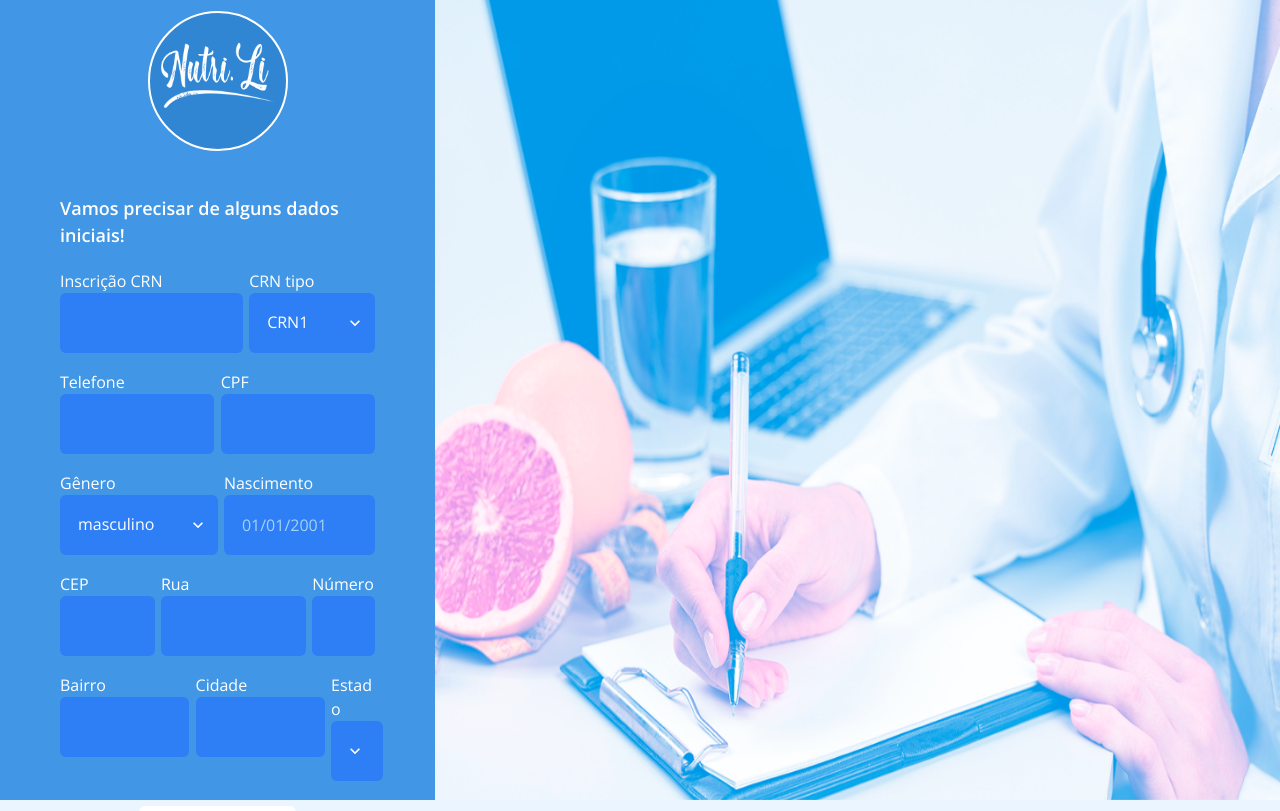
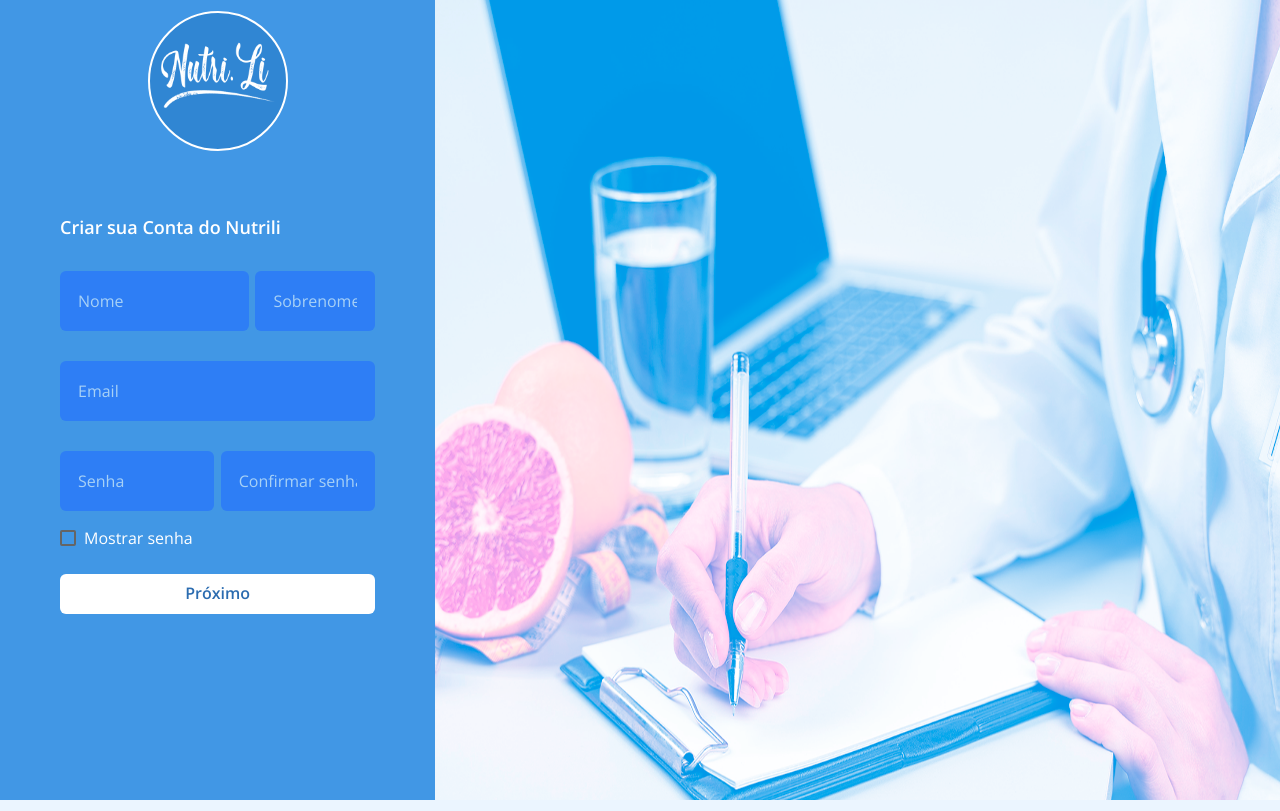
Before and after one commit to Victor-Kings/nutrili-web, a Next.js app: page /registration in a window 1280 px wide. Built offline with nearby package versions, Linux system fonts and the light colour scheme.

Commit message:
get form datas

```diff
--- a/package.json
+++ b/package.json
@@ -32,6 +32,7 @@
     "react": "17.0.2",
     "react-datepicker": "^4.1.1",
     "react-dom": "17.0.2",
+    "react-hook-form": "^7.16.2",
     "react-input-mask": "^2.0.4",
     "react-modal": "^3.14.3",
     "react-native-masked-text": "^1.13.0",
--- a/src/components/RegistrationSteps/DefaultStep/DefaultStep.tsx
+++ b/src/components/RegistrationSteps/DefaultStep/DefaultStep.tsx
@@ -1,15 +1,30 @@
-import { Flex, Text, Input, Button, Image, Checkbox } from '@chakra-ui/react'
-import { useState } from 'react'
+import { useRef } from 'react'
+import {
+  Flex,
+  Text,
+  Input,
+  Button,
+  Checkbox,
+  FormControl,
+} from '@chakra-ui/react'
 import { IDefaultStep } from './DesaultStep.interface'
-import Link from 'next/link'
+import { useForm } from "react-hook-form";
 
 export default function DefaultStep({
-  handleClick,
+  showPassword,
   show,
-  checkedItems
+  checkedItems,
+  handlerNextStep
 }: IDefaultStep) {
+  const { handleSubmit, register, watch, formState: { errors, isSubmitting } } = useForm();
+  function onSubmit(values) {
+    handlerNextStep(values,true)
+  }
+  const password = useRef({});
+  password.current = watch("password", "");
   return (
-    <>
+    <form onSubmit={handleSubmit(onSubmit)}>
+      <FormControl isInvalid={errors.name}>
         <Text
           fontWeight="semibold"
           color="white"
@@ -27,6 +42,7 @@ export default function DefaultStep({
           justifyContent="space-between"
         >
           <Input
+            id="name"
             placeholder="Nome"
             _placeholder={{ color: 'blue.10' }}
             name="nome"
@@ -37,12 +53,17 @@ export default function DefaultStep({
             _hover={{ color: 'blue.110' }}
             width={['100%', '60%']}
             height={['40px', '60px']}
+            {...register("name", {
+              required: "O nome é obrigatório",
+              minLength: { value: 4, message: "Tamanho minimo deve ser 4" }
+            })}
           />
 
           <Input
             placeholder="Sobrenome"
             _placeholder={{ color: 'blue.10' }}
-          name="second_name"
+            name="Last_Name"
+            id="Last_Name"
             type="text"
             focusBorderColor="blue.110"
             bgColor="blue.110"
@@ -51,6 +72,10 @@ export default function DefaultStep({
             _hover={{ color: 'blue.110' }}
             width={['100%', '38%']}
             height={['40px', '60px']}
+            {...register("Last_Name", {
+              required:  "O Sobrenome é obrigatório",
+              minLength: { value: 4, message: "Tamanho minimo deve ser 4" }
+            })}
           />
         </Flex>
         <Flex
@@ -63,6 +88,7 @@ export default function DefaultStep({
             placeholder="Email"
             _placeholder={{ color: 'blue.10' }}
             name="email"
+            id="email"
             type="email"
             focusBorderColor="blue.110"
             bgColor="blue.110"
@@ -70,6 +96,9 @@ export default function DefaultStep({
             _hover={{ color: 'blue.110' }}
             width="100%"
             height={['40px', '60px']}
+            {...register("email", {
+              required: "This is required",
+            })}
           />
         </Flex>
         <Flex
@@ -81,7 +110,8 @@ export default function DefaultStep({
           <Input
             placeholder="Senha"
             _placeholder={{ color: 'blue.10' }}
-          name="senha"
+            name="password"
+            id="password"
             type={show ? 'text' : 'password'}
             focusBorderColor="blue.110"
             bgColor="blue.110"
@@ -89,12 +119,19 @@ export default function DefaultStep({
             _hover={{ color: 'blue.110' }}
             width={['100%', '49%']}
             height={['40px', '60px']}
+            {...register("password", {
+              required: "Senha é obrigatório",
+              minLength: {
+                value: 8,
+                message: "Senha deve ter mais de 8 caracteres"
+              }
+            })}
           />
-
           <Input
             placeholder="Confirmar senha"
             _placeholder={{ color: 'blue.10' }}
-          name="password"
+            name="password_repeat"
+            id="password_repeat"
             type={show ? 'text' : 'password'}
             focusBorderColor="blue.110"
             bgColor="blue.110"
@@ -103,14 +140,20 @@ export default function DefaultStep({
             _hover={{ color: 'blue.110' }}
             width={['100%', '49%']}
             height={['40px', '60px']}
+            {...register("password_repeat", {
+              validate: value =>
+                value === password.current || "Senhas devem ser identicas"
+            })}
           />
         </Flex>
+        {errors.password && <p>{errors.password.message}</p>}
+        {errors.password_repeat && <p>{errors.password_repeat.message}</p>}
         <Flex flexDir="row" justifyContent="flex-start" w="100%" pt="15px">
-        <Checkbox isChecked={checkedItems} onChange={(e) => handleClick(e)}>
+          <Checkbox isChecked={checkedItems} onChange={(e) => showPassword(e)}>
             Mostrar senha
         </Checkbox>
         </Flex>
-      <Link href="/dashboard">
+      </FormControl>
       <Button
         type="submit"
         mt="6"
@@ -118,10 +161,11 @@ export default function DefaultStep({
         variant="ghost"
         bg="white"
         width="100%"
+        isLoading={isSubmitting}
       >
         Próximo
       </Button>
-      </Link>
-    </>
+
+    </form>
   )
 }
--- a/src/components/RegistrationSteps/DefaultStep/DesaultStep.interface.tsx
+++ b/src/components/RegistrationSteps/DefaultStep/DesaultStep.interface.tsx
@@ -3,5 +3,6 @@ import { ChangeEvent } from 'toasted-notes/node_modules/@types/react'
 export interface IDefaultStep {
   show: boolean
   checkedItems: boolean
-  handleClick: (e: ChangeEvent) => void
+  showPassword: (e: ChangeEvent) => void
+  handlerNextStep:(value:any, isDefaultStep:boolean) => void
 }
--- a/src/components/RegistrationSteps/DetailStep/DetailStep.interface.tsx
+++ b/src/components/RegistrationSteps/DetailStep/DetailStep.interface.tsx
@@ -1,5 +1,3 @@
-import { ChangeEvent } from 'toasted-notes/node_modules/@types/react'
-
 export interface IDetailStep {
-  handleClick: (e: ChangeEvent) => void
+  handlerNextStep: (values: any) => void
 }
--- a/src/components/RegistrationSteps/DetailStep/DetailStep.tsx
+++ b/src/components/RegistrationSteps/DetailStep/DetailStep.tsx
@@ -1,11 +1,12 @@
-import { Flex, Text, Input, Button, Select } from '@chakra-ui/react'
-import { useState } from 'react'
+import { Flex, Text, Input, Button, Select, FormControl } from '@chakra-ui/react'
 import { IDetailStep } from './DetailStep.interface'
 import InputMask from 'react-input-mask'
-import Link from 'next/link'
+import { useForm } from "react-hook-form";
 
-export default function DetailStep({ handleClick }: IDetailStep) {
-  const [tel, setTel] = useState('')
+export default function DetailStep({ handlerNextStep }: IDetailStep) {
+  const { handleSubmit, register, watch, formState: { errors, isSubmitting } } = useForm();
+
+
   const gender = ['masculino', 'feminino']
   const countryState = [
     'AC',
@@ -48,7 +49,12 @@ export default function DetailStep({ handleClick }: IDetailStep) {
     'CRN9',
     'CRN10'
   ]
+  function onSubmit(values) {
+    handlerNextStep(values)
+  }
   return (
+    <form onSubmit={handleSubmit(onSubmit)}>
+      <FormControl isInvalid={errors.name}>
         <Flex flexDir="column" alignItems="center" pb="10%">
           <Text
             fontWeight="semibold"
@@ -71,7 +77,8 @@ export default function DetailStep({ handleClick }: IDetailStep) {
               <Text>Inscrição CRN</Text>
               <Input
                 _placeholder={{ color: 'blue.10' }}
-            name="registrationOfCRN"
+                id="CRN"
+                name="CRN"
                 type="text"
                 focusBorderColor="blue.110"
                 bgColor="blue.110"
@@ -79,6 +86,10 @@ export default function DetailStep({ handleClick }: IDetailStep) {
                 _hover={{ color: 'blue.10' }}
                 height={['40px', '60px']}
                 _focusVisible={{ color: 'blue.110', backgroundColor: 'white' }}
+                {...register("CRN", {
+                  required: "O CRN é obrigatório",
+                  minLength: { value: 4, message: "Tamanho minimo deve ser 4" }
+                })}
               />
             </Flex>
             <Flex flexDir={'column'} width={['100%', '40%']}>
@@ -86,8 +97,8 @@ export default function DetailStep({ handleClick }: IDetailStep) {
               <Select
                 placeholder=""
                 _placeholder={{ color: 'blue.110' }}
-            name="tpesOfCRN"
-            type="text"
+                id="CRN_type"
+                name="CRN_type"
                 focusBorderColor="blue.110"
                 bgColor="blue.110"
                 variant="filled"
@@ -95,6 +106,9 @@ export default function DetailStep({ handleClick }: IDetailStep) {
                 height={['40px', '60px']}
                 _focusVisible={{ color: 'blue.110', backgroundColor: 'white' }}
                 bg="blue.110"
+                {...register("CRN_type", {
+                  required: "Selecione um tipo de CRN",
+                })}
               >
                 {typesOfCRN.map((value) => (
                   <option key={value} value={value}>
@@ -126,7 +140,7 @@ export default function DetailStep({ handleClick }: IDetailStep) {
               <Input
                 _placeholder={{ color: 'blue.10' }}
                 name="telephone"
-            type="text"
+                id="phone"
                 as={InputMask}
                 maskChar={null}
                 mask="(99) 99999-9999"
@@ -136,12 +150,16 @@ export default function DetailStep({ handleClick }: IDetailStep) {
                 _hover={{ color: 'blue.10' }}
                 height={['40px', '60px']}
                 _focusVisible={{ color: 'blue.110', backgroundColor: 'white' }}
+                {...register("phone", {
+                  required: "O telefone é obrigatório",
+                })}
               />
             </Flex>
             <Flex flexDir={'column'} width={['100%', '49%']}>
               <Text>CPF</Text>
               <Input
                 _placeholder={{ color: 'blue.10' }}
+                id="cpf"
                 name="cpf"
                 type="text"
                 focusBorderColor="blue.110"
@@ -153,6 +171,9 @@ export default function DetailStep({ handleClick }: IDetailStep) {
                 _hover={{ color: 'blue.10' }}
                 height={['40px', '60px']}
                 _focusVisible={{ textColor: 'blue.110', backgroundColor: 'white' }}
+                {...register("cpf", {
+                  required: "O CPF é obrigatório",
+                })}
               />
             </Flex>
           </Flex>
@@ -178,6 +199,7 @@ export default function DetailStep({ handleClick }: IDetailStep) {
                 placeholder=""
                 _placeholder={{ color: 'blue.110' }}
                 name="gender"
+                id="gender"
                 type="text"
                 focusBorderColor="blue.110"
                 bgColor="blue.110"
@@ -186,6 +208,9 @@ export default function DetailStep({ handleClick }: IDetailStep) {
                 height={['40px', '60px']}
                 _focusVisible={{ color: 'blue.110', backgroundColor: 'white' }}
                 bg="blue.110"
+                {...register("gender", {
+                  required: "Selecione um genero",
+                })}
               >
                 {gender.map((value) => (
                   <option key={value} value={value}>
@@ -200,6 +225,7 @@ export default function DetailStep({ handleClick }: IDetailStep) {
                 placeholder="01/01/2001"
                 _placeholder={{ color: 'blue.10' }}
                 name="birth"
+                id="birth"
                 type="text"
                 as={InputMask}
                 maskChar={null}
@@ -210,8 +236,9 @@ export default function DetailStep({ handleClick }: IDetailStep) {
                 _hover={{ color: 'blue.10' }}
                 height={['40px', '60px']}
                 _focusVisible={{ color: 'blue.110', backgroundColor: 'white' }}
-            maxlength="10"
-            pattern="(0[1-9]|[12][0-9]|3[01])/(0[1-9]|1[012])/(19|20)\d{2}"
+                {...register("birth", {
+                  required: "Idade é obrigatório",
+                })}
               />
             </Flex>
           </Flex>
@@ -236,7 +263,8 @@ export default function DetailStep({ handleClick }: IDetailStep) {
               <Text>CEP</Text>
               <Input
                 _placeholder={{ color: 'blue.10' }}
-            name="postalCode"
+                name="postal_code"
+                id="postal_code"
                 type="text"
                 as={InputMask}
                 maskChar={null}
@@ -247,6 +275,9 @@ export default function DetailStep({ handleClick }: IDetailStep) {
                 _hover={{ color: 'blue.10' }}
                 height={['40px', '60px']}
                 _focusVisible={{ color: 'blue.110', backgroundColor: 'white' }}
+                {...register("postal_code", {
+                  required: "CEP é obrigatório",
+                })}
               />
             </Flex>
             <Flex flexDir={'column'} width={['100%', '46%']} mb={['4%', '0']}>
@@ -254,6 +285,7 @@ export default function DetailStep({ handleClick }: IDetailStep) {
               <Input
                 _placeholder={{ color: 'blue.10' }}
                 name="street"
+                id="street"
                 type="text"
                 focusBorderColor="blue.110"
                 bgColor="blue.110"
@@ -261,6 +293,9 @@ export default function DetailStep({ handleClick }: IDetailStep) {
                 _hover={{ color: 'blue.10' }}
                 height={['40px', '60px']}
                 _focusVisible={{ color: 'blue.110', backgroundColor: 'white' }}
+                {...register("street", {
+                  required: "Rua é obrigatório",
+                })}
               />
             </Flex>
             <Flex flexDir={'column'} width={['100%', '20%']}>
@@ -268,6 +303,7 @@ export default function DetailStep({ handleClick }: IDetailStep) {
               <Input
                 _placeholder={{ color: 'blue.10' }}
                 name="number"
+                id="number"
                 type="text"
                 as={InputMask}
                 maskChar={null}
@@ -278,6 +314,9 @@ export default function DetailStep({ handleClick }: IDetailStep) {
                 _hover={{ color: 'blue.10' }}
                 height={['40px', '60px']}
                 _focusVisible={{ color: 'blue.110', backgroundColor: 'white' }}
+                {...register("number", {
+                  required: "número é obrigatório",
+                })}
               />
             </Flex>
           </Flex>
@@ -303,6 +342,7 @@ export default function DetailStep({ handleClick }: IDetailStep) {
               <Input
                 _placeholder={{ color: 'blue.10' }}
                 name="neighborhood"
+                id="neighborhood"
                 type="text"
                 focusBorderColor="blue.110"
                 bgColor="blue.110"
@@ -310,6 +350,9 @@ export default function DetailStep({ handleClick }: IDetailStep) {
                 _hover={{ color: 'blue.10' }}
                 height={['40px', '60px']}
                 _focusVisible={{ color: 'blue.110', backgroundColor: 'white' }}
+                {...register("neighborhood", {
+                  required: "Bairro é obrigatório",
+                })}
               />
             </Flex>
             <Flex flexDir={'column'} width={['100%', '41%']} mb={['4%', '0']}>
@@ -317,6 +360,7 @@ export default function DetailStep({ handleClick }: IDetailStep) {
               <Input
                 _placeholder={{ color: 'blue.10' }}
                 name="city"
+                id="city"
                 type="text"
                 focusBorderColor="blue.110"
                 bgColor="blue.110"
@@ -324,6 +368,9 @@ export default function DetailStep({ handleClick }: IDetailStep) {
                 _hover={{ color: 'blue.10' }}
                 _focusVisible={{ color: 'blue.110', backgroundColor: 'white' }}
                 height={['40px', '60px']}
+                {...register("city", {
+                  required: "Cidade é obrigatório",
+                })}
               />
             </Flex>
             <Flex flexDir={'column'} width={['100%', '14%']}>
@@ -332,6 +379,7 @@ export default function DetailStep({ handleClick }: IDetailStep) {
                 placeholder="UF"
                 _placeholder={{ color: 'blue.110' }}
                 name="state"
+                id="state"
                 type="text"
                 focusBorderColor="blue.110"
                 bgColor="blue.110"
@@ -353,29 +401,30 @@ export default function DetailStep({ handleClick }: IDetailStep) {
                     borderRadius: '24px'
                   }
                 }}
+                {...register("state", {
+                  required: "Selecione uma cidade",
+                })}
               >
-            {countryState.map((value) => (
-              <option key={value} value={value}>
+                {countryState.map((value,index) => (
+                  <option key={`${value}+${index}`} value={value}>
                     {value}
                   </option>
                 ))}
               </Select>
             </Flex>
           </Flex>
-      <Link href="/dashboard">
           <Button
             type="submit"
-          mt="8%"
+            mt="6"
             colorScheme="blue"
             variant="ghost"
             bg="white"
-          width="50%"
-          height="5%"
-          minH="50px"
+            width="100%"
           >
-          Próxima
+            Cadastrar
           </Button>
-      </Link>
         </Flex>
+      </FormControl>
+    </form>
   )
 }
--- a/src/pages/registration.tsx
+++ b/src/pages/registration.tsx
@@ -1,18 +1,42 @@
-import { Flex, Text, Input, Button, Image, Checkbox } from '@chakra-ui/react'
-import { useState } from 'react'
-
-import Link from 'next/link'
+import { Flex, Image } from '@chakra-ui/react'
+import { useEffect, useState } from 'react'
 import DefaultStep from '../components/RegistrationSteps/DefaultStep/DefaultStep'
 import DetailStep from '../components/RegistrationSteps/DetailStep/DetailStep'
+
+interface DataUser {
+  Last_Name: string,
+  email: string,
+  name: string,
+  password: string,
+  password_repeat: string,
+  CRN: string,
+  CRN_type: string,
+  birth: string,
+  city: string,
+  cpf: string,
+  gender: string,
+  neighborhood: string,
+  number: string,
+  phone: string,
+  postal_code: string,
+  state: string,
+  street: string,
+}
 
 export default function Registration() {
   const [show, setShow] = useState(false)
   const [checkedItems, setCheckedItems] = useState(false)
-  const showDetailStep = true
-  const handleClick = (e) => {
+  const [showDetailStep, setShowDetailStep] = useState(false)
+  const showPassword = (e) => {
     setCheckedItems(e.target.checked)
     setShow(e.target.checked)
   }
+  const [data, setData] = useState<any>()
+  const handlerNextStep = (value: any, isDefaultStep = false) => {
+    setShowDetailStep(isDefaultStep)
+    setData({...value,...data})
+  }
+  console.log(data)
   return (
     <Flex justifyContent="flex-end" h="100vh">
       <Flex
@@ -59,15 +83,17 @@ export default function Registration() {
               borderRadius="50%"
             />
           </Flex>
+
           {showDetailStep ? (
-            <DetailStep handleClick={handleClick} />
+            <DetailStep handlerNextStep={handlerNextStep}/>
           ) : (
-            <DefaultStep
-              handleClick={handleClick}
-              show={show}
-              checkedItems={checkedItems}
-            />
-          )}
+              <DefaultStep
+                showPassword={showPassword}
+                show={show}
+                checkedItems={checkedItems}
+                handlerNextStep={handlerNextStep}
+              />
+            )}
         </Flex>
       </Flex>
 
```
Also changed, not shown: 1 other file (tests, documents, lock files or other folders). Lines whose indentation alone changed are shown as unchanged.
